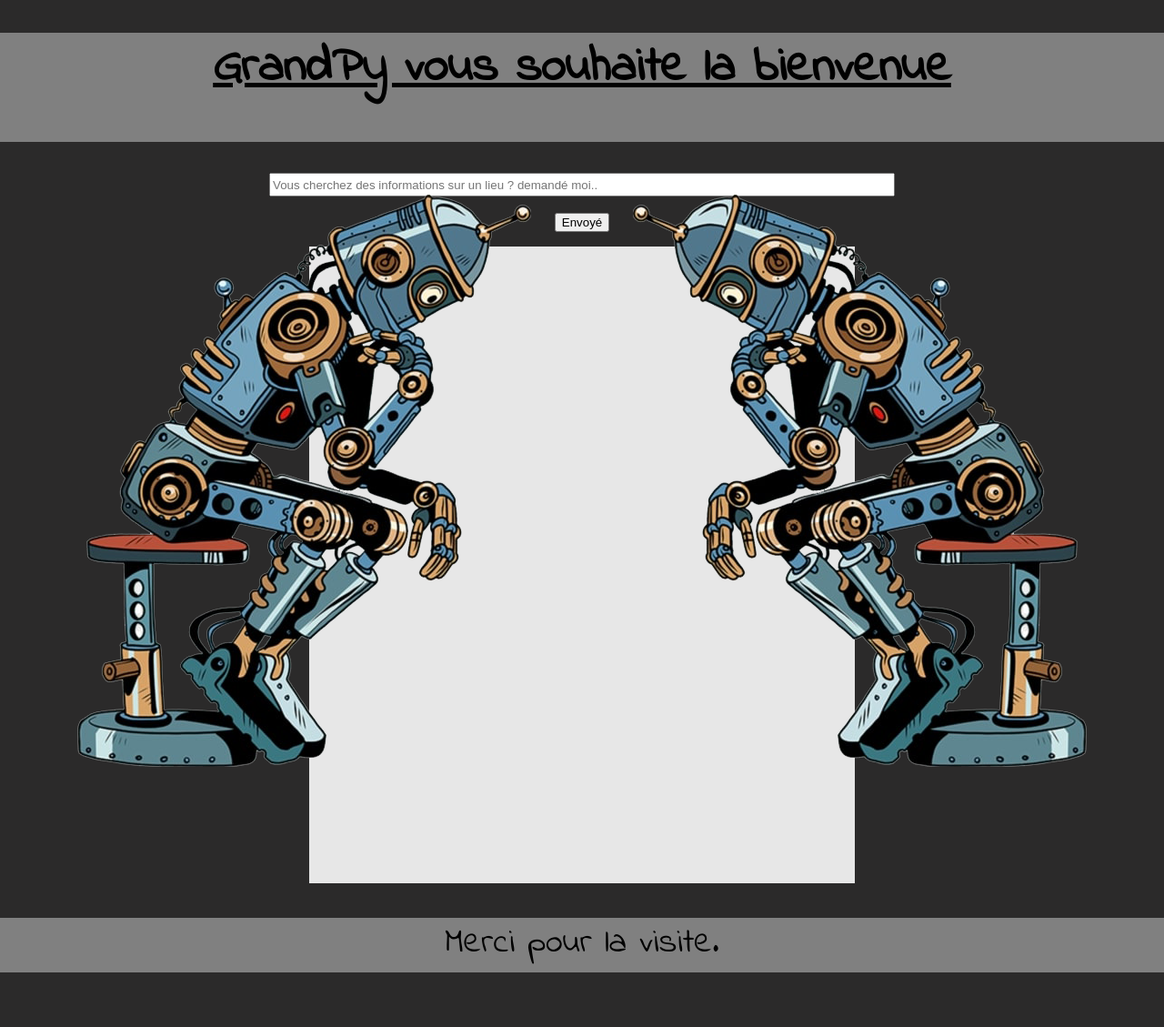
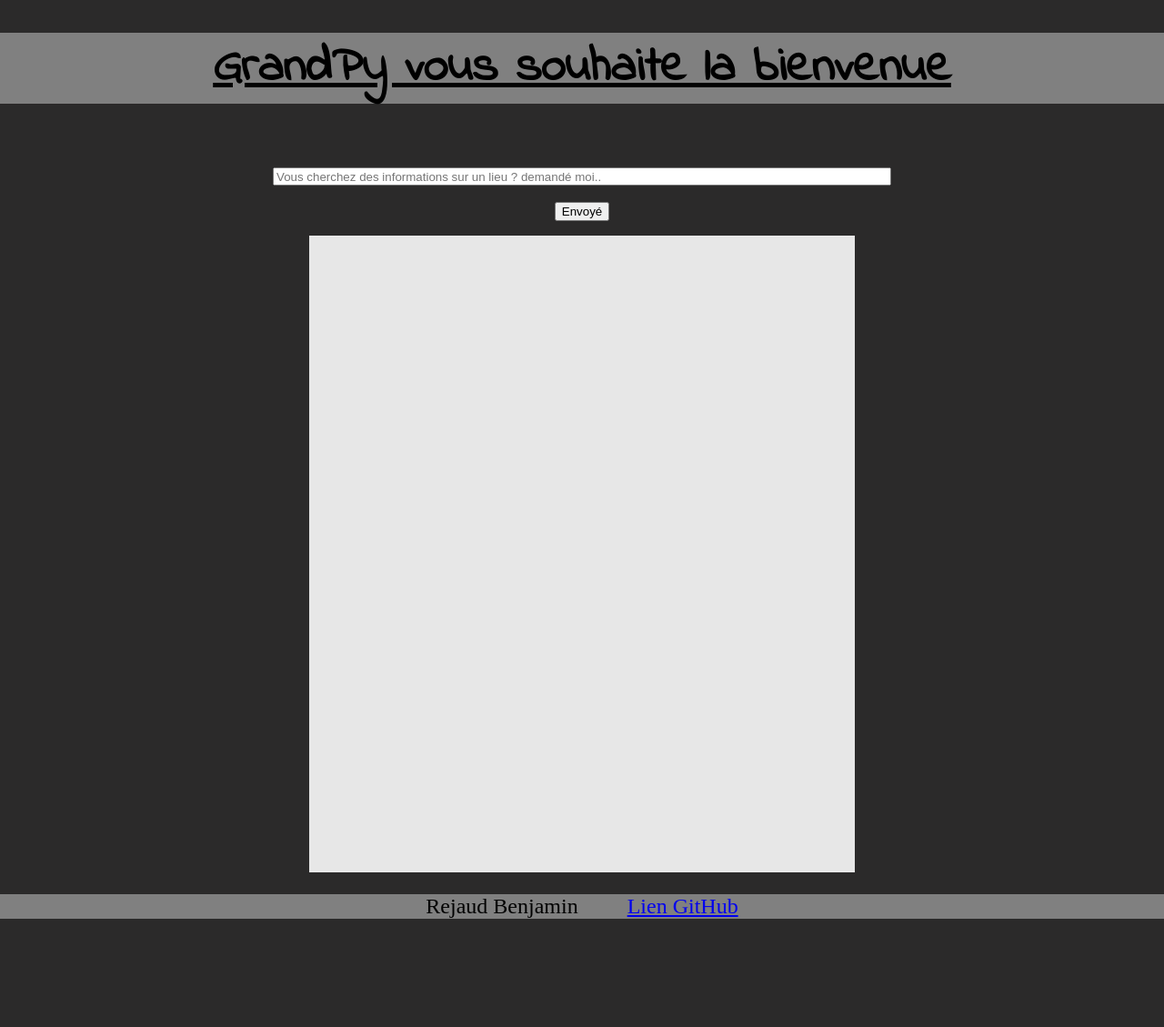
Before and after one commit to IndianaS/OC_Projet_7, a Flask app: page / in a window 1280 px wide. Shown: the whole page at 91% size. After the commit the page ends 1010 px from the top, so only its background shows below. Run offline with Flask 2, Linux system fonts and the light colour scheme; some libraries are stand-ins or nearby versions.

Commit message:
Refact Projet

```diff
--- a/app/static/script.js
+++ b/app/static/script.js
@@ -8,14 +8,6 @@ function createDiv(text, klass, parent) {
     parent.appendChild(divElt);
     divElt.scrollIntoView();
     return divElt;
-}
-
-function createDivLink(url, klass, parent) {
-    let divElt = document.createElement("div");
-    divElt.classList.add(klass);
-    divElt.innerHTML = "Lien vers page Wikipedia".link(url);
-    parent.appendChild(divElt);
-    divElt.scrollIntoView();
 }
 
 function createLink(text, url, parent) {
@@ -53,6 +45,7 @@ form.addEventListener("submit", function (event) {
         console.log(data)
         let chatbox = document.querySelector("#chatbox")
         createDiv(data.question, "question", chatbox);
+        createDiv(data.response, "answer", chatbox);
         createDiv(data.adress, "answer", chatbox);
         createMap(data.coords, "map", chatbox);
         let article = createDiv(data.article, "answer", chatbox);
--- a/app/static/style.css
+++ b/app/static/style.css
@@ -1,3 +1,7 @@
+*, *::before, *::after {
+    box-sizing: border-box;
+    }
+
 
 h1 {
     text-decoration: underline;
@@ -29,15 +33,13 @@ footer
 .div
 {
     background-color: gray;
-    height:120px;
 }
 
 .div-footer
 {
-    height:60px;
     margin-bottom: 60px;
-    font-family: 'Indie Flower', cursive;
-    font-size: 38px;
+    font-size: 24px;
+    text-align: center;
 }
 
 
@@ -56,6 +58,43 @@ footer
     transform: scaleX(-1)
 }
 
+.picture-left-img
+{
+    width: 500px;
+}
+
+.picture-right-img
+{
+    width: 500px;
+}
+
+@media all and (max-width: 1700px){
+    .picture-left-img
+    {
+        width: 300px;
+        margin-top: 50px;
+    }
+
+    .picture-right-img
+    {
+        width: 300px;
+        margin-top: 50px;
+    }
+}
+
+@media all and (max-width: 1280px){
+    .picture-left-img
+    {
+        display: none;
+    }
+
+    .picture-right-img
+    {
+        display: none;
+    }
+}
+
+
 .chatbox {
     height: 700px;
     background-color: rgb(231, 231, 231);
@@ -66,6 +105,20 @@ footer
     align-items: flex-start;
     overflow: auto;
    }
+
+@media all and (max-width: 700px)
+{
+    .chatbox
+    {
+        width: 100%;
+    }
+
+    .input-usertext
+    {
+        width: 100%;
+        height: 20px;
+    }
+}
 
    .question {
     width: 60%;
--- a/app/templates/index.html
+++ b/app/templates/index.html
@@ -14,11 +14,11 @@
             </div>
         <br>
             <div class="picture-left">
-                <img src={{url_for('static', filename='picture/robot.png')}}/>
+                <img class="picture-left-img" src={{url_for('static', filename='picture/robot.png')}}/>
             </div>
 
             <div class="picture-right">
-                <img src={{url_for('static', filename='picture/robot.png')}}/>
+                <img class="picture-right-img" src={{url_for('static', filename='picture/robot.png')}}/>
             </div>
 
         <form id="user-text-form">
@@ -32,13 +32,16 @@
         </form>
         <div id="chatbox" class="chatbox"></div>
         <script
-        src="https://maps.googleapis.com/maps/api/js?key=AIzaSyBWLa9kNqrKKKE8jMU1xpXYzPOHpxvpHuQ">
+        src="https://maps.googleapis.com/maps/api/js?key={{ api_key }}">
     </script>
     <script type="text/javascript" src={{ url_for('static', filename='script.js') }}></script>
   </body>
   <footer>
     <div class="div-footer">
-        <p>Merci pour la visite.</p>
+        <p>
+            Rejaud Benjamin&emsp;&emsp;
+            <a href="https://github.com/IndianaS/OC_Projet_7">Lien GitHub</a>
+        </p>
     </div>
   </footer>
 </html>
--- a/app/views.py
+++ b/app/views.py
@@ -3,15 +3,14 @@ from logzero import logger
 from models.apigoogle import ApiGoogle
 from models.apiwiki import ApiWikipedia
 from models.parser import Parser
+from settings.settings import key_api_google_front
 
 from . import app
-
-#question_utilisateur = "Salut Grandpy, comment vas-tu? avez-vous passé une bonne soirée avec mémé hier soir? au fait, pourrais-tu m'indiquer ou se trouve le Musée du Louvre?"
 
 
 @app.route("/")
 def home():
-    return render_template("index.html")
+    return render_template("index.html", api_key = key_api_google_front)
 
 
 @app.route("/ajax", methods=["POST"])
@@ -35,7 +34,8 @@ def ajax():
         "article": extract,
         "coords": coo,
         "url": url,
-        "adress": adress
+        "adress": adress,
+        "response": "Voilà l'endroit demandé mon petit !"
     }
 
     return jsonify(data)
--- a/models/apigoogle.py
+++ b/models/apigoogle.py
@@ -1,7 +1,7 @@
 import requests
 from logzero import logger
 
-from settings.settings import key_api_google, url_api_google
+from settings.settings import key_api_google_back, url_api_google
 
 
 class ApiGoogle:
@@ -10,14 +10,14 @@ class ApiGoogle:
         """Initialization url API key api"""
 
         self.url = url_api_google
-        self.key = key_api_google
+        self.key = key_api_google_back
 
     def api_reading(self, place):
         """Search parameter in the API"""
 
         params = {
             "address": place,
-            "key": key_api_google
+            "key": key_api_google_back
         }
 
         response = requests.get(url=url_api_google, params=params)
--- a/settings/settings.py
+++ b/settings/settings.py
@@ -1,5 +1,8 @@
+import os
+
 
 url_api_google = "https://maps.googleapis.com/maps/api/geocode/json"
-key_api_google = "AIzaSyCdyQ2H01vPiQxtVVwhvSk_LhGXL7xo2-Y"
+key_api_google_back = os.environ.get("key_api_google_back")
+key_api_google_front = os.environ.get("key_api_google_front")
 
 url_api_wikipedia = "https://fr.wikipedia.org/w/api.php"
```
Also changed, not shown: run.py (+8 -0 lines), 1 other file.
